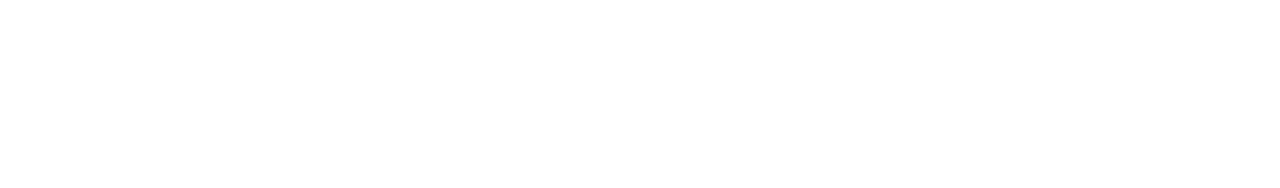
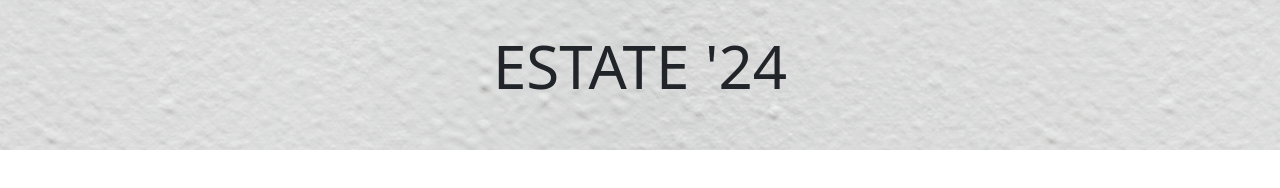
Before and after one commit to Maria-Lucia-Mazzara/js-photo-blog, a plain HTML site: page index.html in a window 1280 px wide. Drawn offline with nearby package versions, Linux system fonts and the light colour scheme.

Commit message:
fatta parte header

```diff
--- a/assets/css/style.css
+++ b/assets/css/style.css
@@ -0,0 +1,14 @@
+
+body{
+margin: 0;
+padding: 0;
+}
+
+.img_header {
+  background-image: url('../img/img/wall.png');
+  height: 150px;
+}
+.text_header{
+    padding-top: 30px;
+    font-size: 60px;
+}
--- a/index.html
+++ b/index.html
@@ -13,6 +13,18 @@
 
 <body>
 
+    <header>
+
+         <div class="img_header">
+            <h1 class="container text_header text-center">
+                ESTATE '24
+            </h1>
+        </div>
+     </header>
+
+    <main>
+
+    </main>
     <script src="./assets/js/script.js">
 
     </script>
```
Also changed, not shown: 1 other file.
